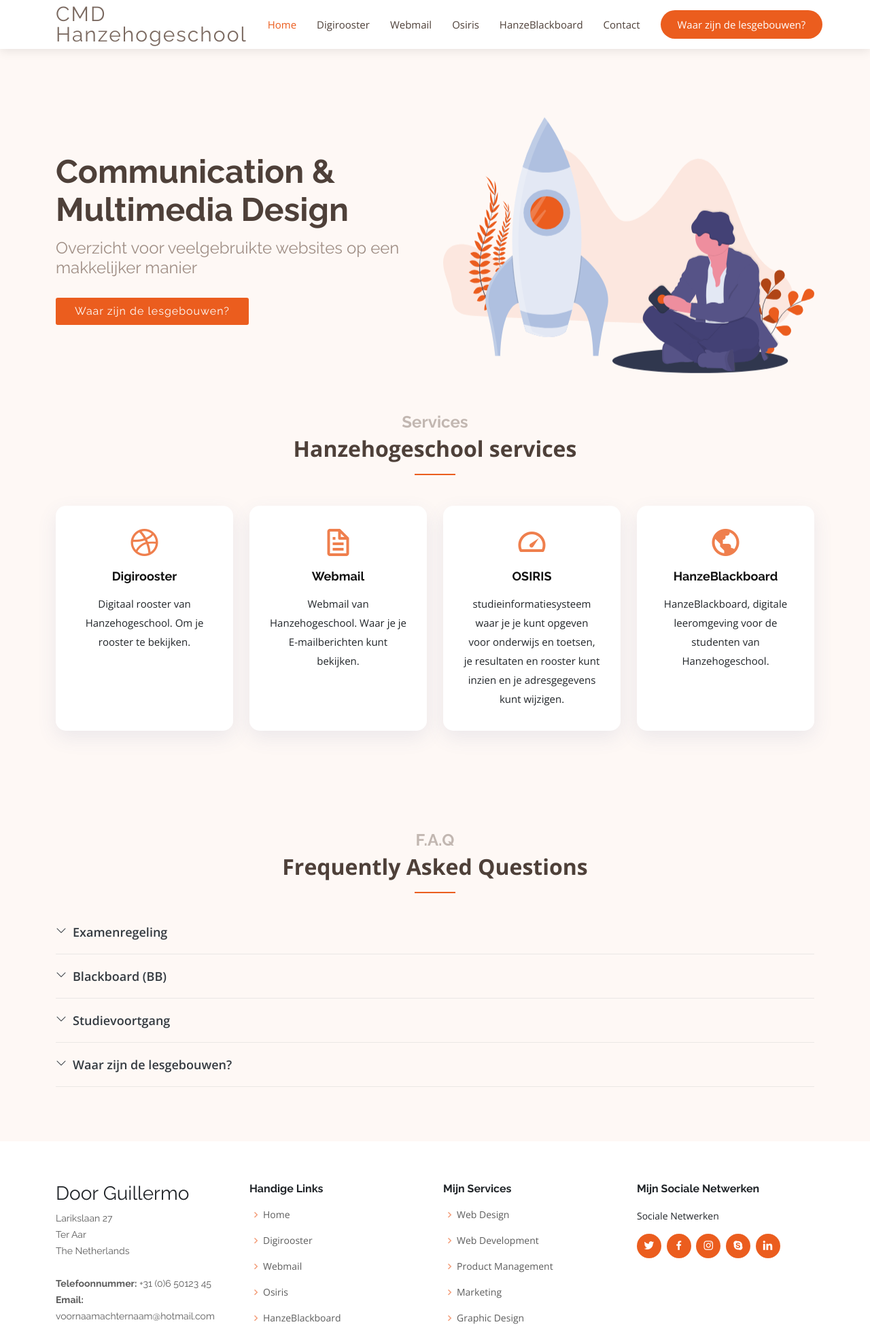
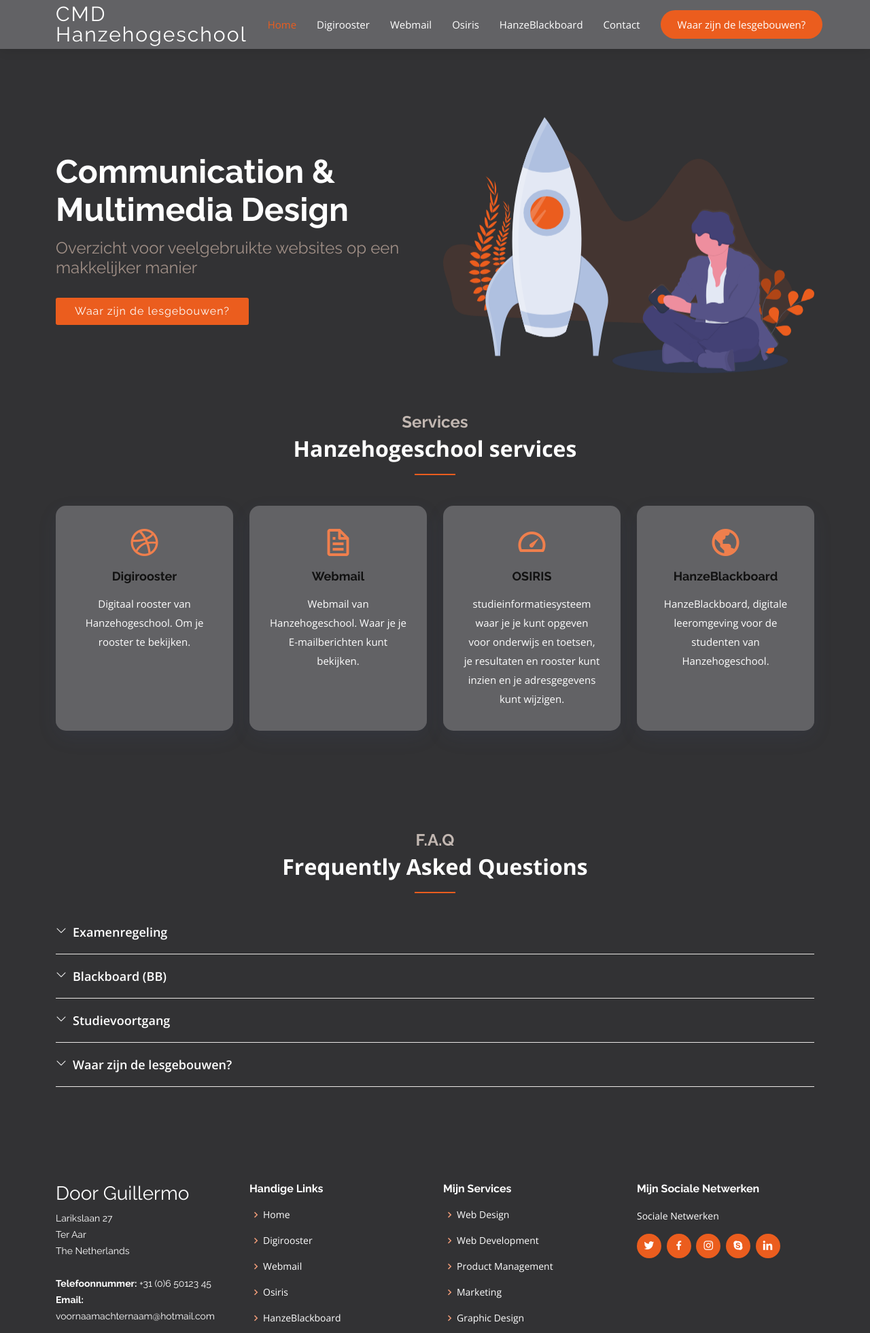
Before and after one commit to gllrmzndm/Hanzehogeschool, a plain HTML site: page index.html in a window 1280 px wide. Shown: the whole page at 68% size. Drawn offline with nearby package versions, Linux system fonts and the dark colour scheme.

Commit message:
darkmode index.html

```diff
--- a/assets/css/style.css
+++ b/assets/css/style.css
@@ -1338,3 +1338,59 @@
     padding: 3px 0;
   }
 }
+
+
+/*--------------------------------------------------------------
+# Media query darkmode
+--------------------------------------------------------------*/
+:root {
+--dark-mode: #323234;
+--light-dark: #626265;
+--light-text: #ffffff;
+}
+
+@media (prefers-color-scheme: dark) {
+  #hero {
+    background: var(--dark-mode);
+  }
+  .section-bg {
+    background-color: var(--dark-mode);
+  }
+  #footer .footer-top {
+    background: var(--dark-mode);
+  }
+  #header {
+    background: var(--light-dark);
+  }
+  .services .icon-box {
+    background: var(--light-dark);
+    border-bottom: 3px solid var(--light-dark);
+  }
+  #footer {
+    background: var(--dark-mode);
+  }
+  .navbar a, .navbar a:focus {
+    color: var(--light-text);
+  }
+  #header .logo h1 a, #header .logo h1 a:hover {
+    color: var(--light-text);
+  }
+  #hero h1 {
+    color: var(--light-text);
+  }
+  .section-title p {
+    color: var(--light-text);
+  }
+  #footer .footer-top .footer-links ul a {
+    color: var(--light-text);
+  }
+  #footer .footer-top .footer-contact p {
+    color: var(--light-text);
+  }
+  #footer .footer-top h4, h3, p{
+    color: var(--light-text);
+  }
+  .faq .faq-list .collapsed {
+    color: var(--light-text);
+  }
+}
```
